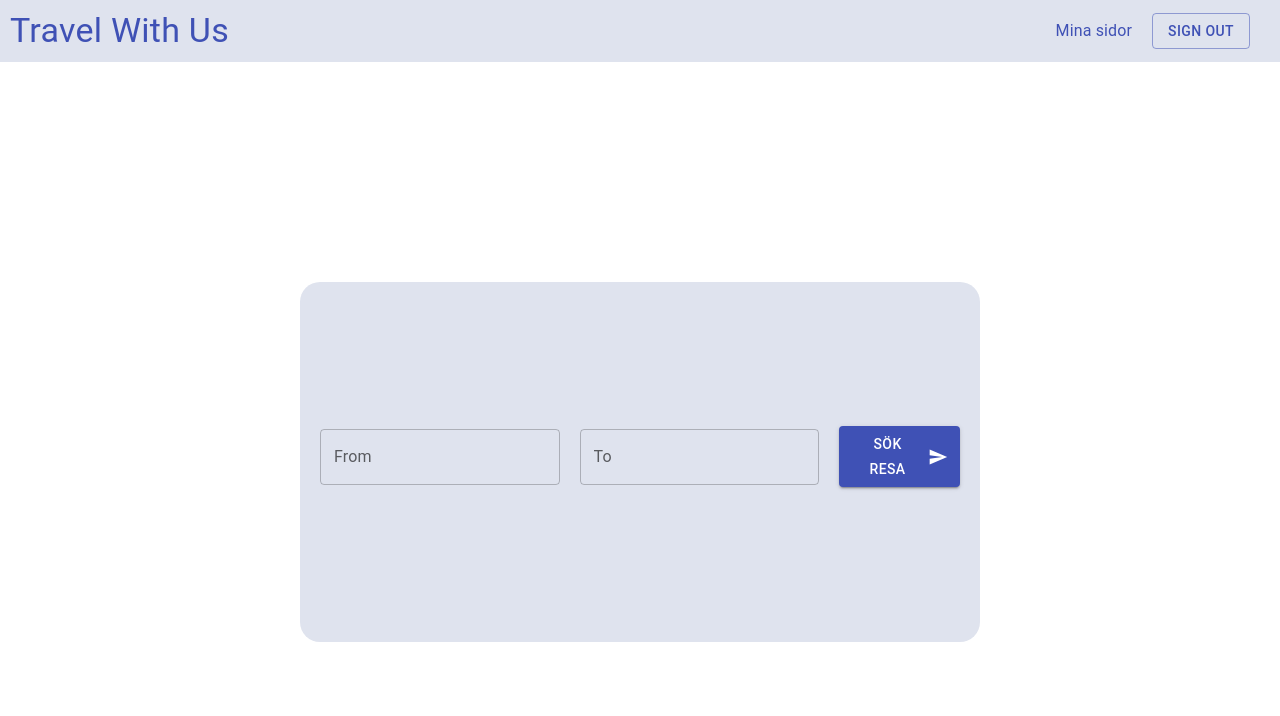
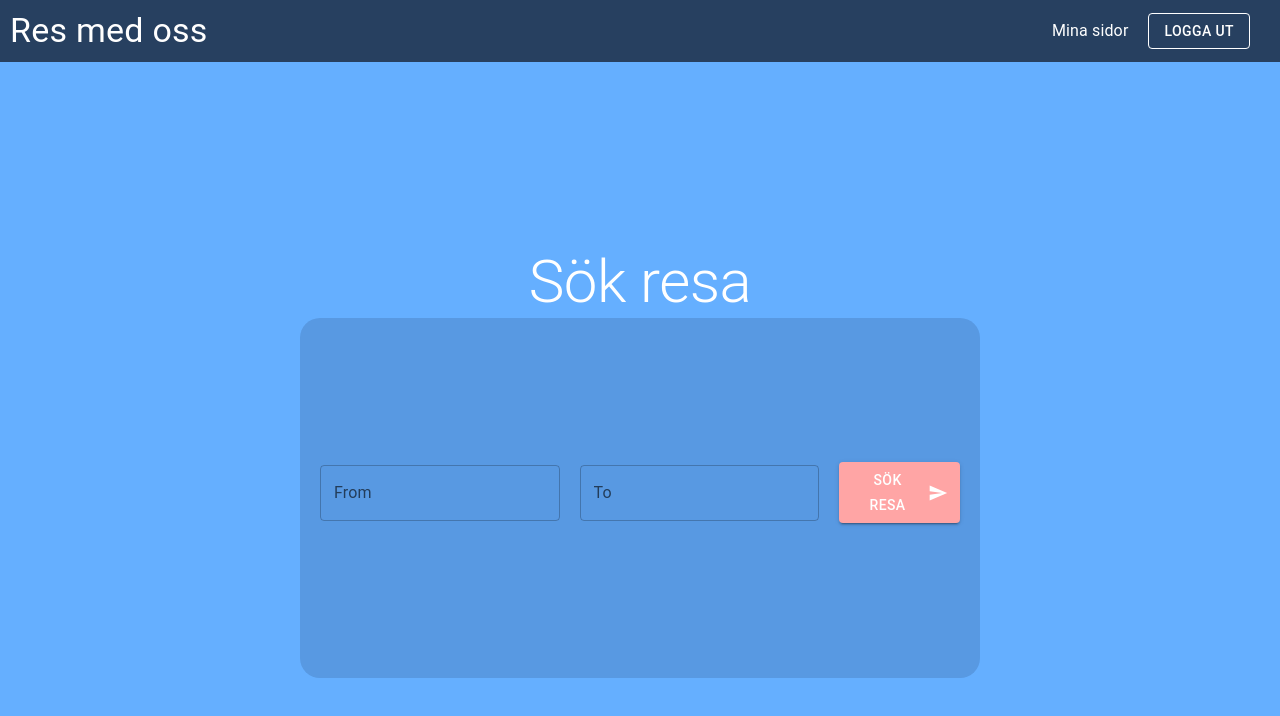
Before and after one commit to oscarolsson94/grupp8-travel-app, a React (Create React App) app in the folder client/: page / in a window 1280 px wide. Shown: the top 716 px of the page. Built offline with nearby package versions, Linux system fonts and the light colour scheme; sample sign-in values are in the browser's storage.

Commit message:
styling adjustments

```diff
--- a/client/public/index.html
+++ b/client/public/index.html
@@ -24,7 +24,7 @@
       work correctly both with client-side routing and a non-root public URL.
       Learn how to configure a non-root public URL by running `npm run build`.
     -->
-    <title>Travel with us</title>
+        <title>Res med oss</title>
     </head>
     <body>
         <noscript>You need to enable JavaScript to run this app.</noscript>
@@ -38,6 +38,5 @@
 
       To begin the development, run `npm start` or `yarn start`.
       To create a production bundle, use `npm run build` or `yarn build`.
-    -->
-  </body>
+    --></body>
 </html>
--- a/client/src/App.js
+++ b/client/src/App.js
@@ -5,7 +5,6 @@ import { UserContext } from "./contexts/UserContext";
 import { Login } from "./pages/Login";
 import { Register } from "./pages/Register";
 import { Landing } from "./pages/Landing";
-import { LogoutButton } from "./components/LogoutButton";
 import { TripInfo } from "./pages/TripInfo";
 import { MyPages } from "./pages/MyPages";
 import { Navbar } from "./components/Navbar";
@@ -25,6 +24,7 @@ function App() {
     }, [user]);
 
     return (
+        <div style={{ backgroundColor: "#65AFFF", minHeight: "100vh" }}>
             <UserContext.Provider value={{ user, setUser }}>
                 <Router>
                     {user.token && <Navbar />}
@@ -37,6 +37,7 @@ function App() {
                     </Switch>
                 </Router>
             </UserContext.Provider>
+        </div>
     );
 }
 
--- a/client/src/components/Landing/TripItem.jsx
+++ b/client/src/components/Landing/TripItem.jsx
@@ -8,12 +8,13 @@ import { useHistory } from "react-router-dom";
 export const TripItem = ({ trip }) => {
     const history = useHistory();
     return (
+        <>
             <div
                 style={{
                     display: "flex",
                     justifyContent: "center",
                     alignItems: "center",
-                background: "#1976D2",
+                    background: "#274060",
                     border: "1px solid grey",
                     borderRadius: 10,
                     padding: 2,
@@ -21,8 +22,12 @@ export const TripItem = ({ trip }) => {
                     color: "white",
                 }}
             >
-            <Typography paddingRight={2}>Från: {trip.fromLocation}</Typography>
-            <Typography paddingRight={2}>Till: {trip.toLocation}</Typography>
+                <Typography paddingRight={2}>
+                    Från: {trip.fromLocation}
+                </Typography>
+                <Typography paddingRight={2}>
+                    Till: {trip.toLocation}
+                </Typography>
                 <Typography paddingRight={2}>
                     Avgår: {formatDate(trip.departureTimeAndDate)}
                     {` - ${trip.departureTimeAndDate.substr(11, 5)}`}
@@ -34,12 +39,13 @@ export const TripItem = ({ trip }) => {
                 <Button
                     onClick={() => history.push(`/tripinfo/${trip._id}`)}
                     disableElevation
-                style={{ background: "#1976D2" }}
+                    style={{ background: "#274060" }}
                     endIcon={<SendIcon />}
                     variant="contained"
                 >
                     Gå till resa
                 </Button>
             </div>
+        </>
     );
 };
--- a/client/src/components/LogoutButton.jsx
+++ b/client/src/components/LogoutButton.jsx
@@ -15,8 +15,12 @@ export const LogoutButton = () => {
     };
     return (
         <Grid align="center" style={{ paddingRight: 20 }}>
-            <Button color="primary" variant="outlined" onClick={handleLogout}>
-                Sign out
+            <Button
+                style={{ color: "white", borderColor: "white" }}
+                variant="outlined"
+                onClick={handleLogout}
+            >
+                Logga ut
             </Button>
         </Grid>
     );
--- a/client/src/components/Navbar.jsx
+++ b/client/src/components/Navbar.jsx
@@ -10,7 +10,7 @@ const navStyles = {
     position: "sticky",
     top: 0,
     width: "100%",
-    background: "#dfe3ee",
+    background: "#274060",
     padding: 10,
     color: "#3F51B5",
     boxSizing: "border-box",
@@ -23,11 +23,11 @@ export const Navbar = () => {
             <Link
                 style={{
                     textDecoration: "none",
-                    color: "#3F51B5",
+                    color: "white",
                 }}
                 to={"/"}
             >
-                <Typography variant="h4">Travel With Us</Typography>
+                <Typography variant="h4">Res med oss</Typography>
             </Link>
             <div
                 style={{
@@ -39,7 +39,7 @@ export const Navbar = () => {
                     style={{
                         paddingRight: 20,
                         textDecoration: "none",
-                        color: "#3F51B5",
+                        color: "white",
                     }}
                     to={"/mypages"}
                 >
--- a/client/src/pages/Landing.jsx
+++ b/client/src/pages/Landing.jsx
@@ -24,7 +24,7 @@ const containerStyle = {
     alignItems: "center",
     minHeight: "40vh",
     width: "50%",
-    background: "#dfe3ee",
+    background: "#5899E2",
     padding: 20,
     borderRadius: 20,
 };
@@ -44,12 +44,16 @@ export const Landing = () => {
 
     const paddingRight = {
         paddingRight: 20,
+        color: "white",
     };
 
     if (!user.token) return <Redirect to="/login" />;
 
     return (
         <div style={heroDivStyle}>
+            <Typography variant="h2" color="white">
+                Sök resa
+            </Typography>
             <div style={containerStyle}>
                 <div
                     style={{
@@ -75,6 +79,7 @@ export const Landing = () => {
                         endIcon={<SendIcon />}
                         variant="contained"
                         onClick={handleSearch}
+                        style={{ background: "#FFA5A5" }}
                     >
                         Sök Resa
                     </Button>
```
Lines whose indentation alone changed are shown as unchanged.
